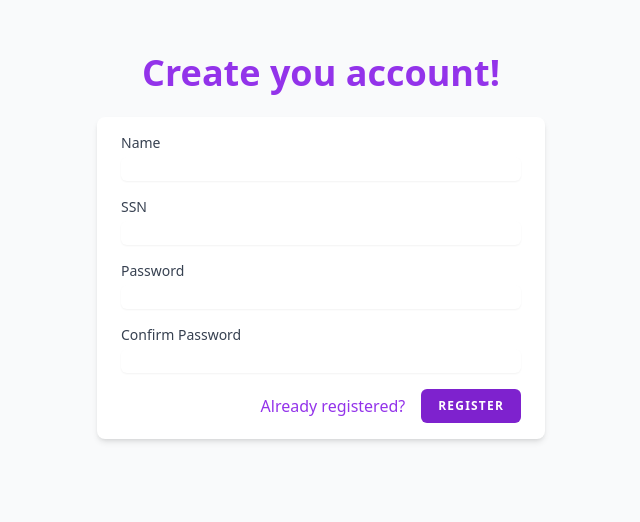
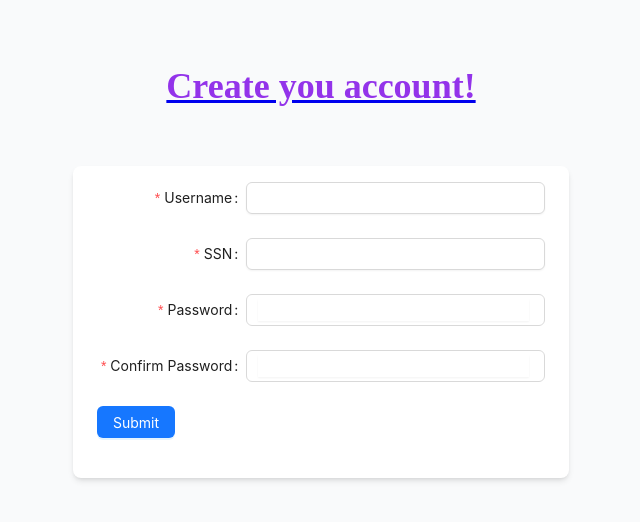
Before and after one commit to Faez-Ansari/voting-1, a React (Vite) app: page /register in a window 1280 px wide. Shown: the part 154-676 px from the top of the page, without its empty margins (319-959 px from the left). Built offline with nearby package versions, Linux system fonts and the light colour scheme.

Commit message:
fixing login and register

```diff
--- a/loginforms/package.json
+++ /dev/null
@@ -1,5 +0,0 @@
-{
-  "name": "loginforms",
-  "version": "0.1.0",
-  "private": true
-}
--- a/package.json
+++ b/package.json
@@ -10,6 +10,7 @@
   },
   "dependencies": {
     "antd": "^5.1.6",
+    "axios": "^1.2.3",
     "localforage": "^1.10.0",
     "match-sorter": "^6.3.1",
     "react": "^18.2.0",
--- a/src/App.jsx
+++ b/src/App.jsx
@@ -2,6 +2,7 @@ import React, { useState } from "react";
 import "./App.css";
 import HomePage from "./homePage";
 import Header from "./header";
+
 function App() {
   return (
     <div>
--- a/src/addGenre.jsx
+++ b/src/addGenre.jsx
@@ -1,3 +1,6 @@
+import React, { useState } from "react";
+
+const AddGenre = () => {
   const [genre, setGenre] = useState("");
 
   function handleGenreChange(genre) {
@@ -10,12 +13,24 @@ function handleGenreSubmit() {
   }
 
   return (
+    <div className="">
+      <h1 className="font-bold">Add Genre</h1>
       <div>
         <input
           type="text"
           placeholder="Enter candidate name"
+          className="border-2 border-gray-300 bg-white h-10 px-5 pr-16 rounded-lg text-sm focus:outline-none"
           onChange={(e) => handleGenreChange(e.target.value)}
         />
-    <button onClick={handleGenreSubmit}>Submit</button>
+        <button
+          className="bg-blue-500 hover:bg-blue-700 text-white font-bold py-2 px-4 rounded"
+          onClick={handleGenreSubmit}
+        >
+          Submit
+        </button>
+      </div>
     </div>
   );
+};
+
+export default AddGenre;
--- a/src/admin.jsx
+++ b/src/admin.jsx
@@ -1,5 +1,7 @@
 import React from "react";
 import { Table } from "antd";
+import AddGenre from "./addGenre";
+import { Link } from "react-router-dom";
 
 const columns = [
   {
@@ -32,6 +34,20 @@ const data = [
   },
 ];
 
-const App = () => <Table columns={columns} dataSource={data} />;
+const App = () => (
+  <div>
+    <button>
+      <Link
+        className="w-full px-4 py-2 tracking-wide text-white transition-colors duration-200 transform bg-purple-700"
+        to={"/"}
+      >
+        Home
+      </Link>
+    </button>
+    <h1 className="font-bold text-3xl text-center">Votes</h1>
+    <Table columns={columns} dataSource={data} />
+    <AddGenre />
+  </div>
+);
 
 export default App;
--- a/src/header.jsx
+++ b/src/header.jsx
@@ -2,7 +2,8 @@ import React from "react";
 import { Link } from "react-router-dom";
 export default function Header() {
   return (
-    <div>
+    <div className="flex justify-center items-center h-screen">
+      <div className="flex gap-3">
         <button
           className="w-full px-4 py-2 tracking-wide text-white transition-colors duration-200 transform bg-purple-700
         rounded-md hover:bg-purple-600 focus:outline-none focus:bg-purple-600"
@@ -13,8 +14,11 @@ export default function Header() {
           className="w-full px-4 py-2 tracking-wide text-white transition-colors duration-200 transform bg-purple-700
         rounded-md hover:bg-purple-600 focus:outline-none focus:bg-purple-600"
         >
-        <Link to={"/signin"}>Sign in as admin</Link>
+          <Link to={"/signin"} state={{ from: "admin" }}>
+            Sign in as admin
+          </Link>
         </button>
+      </div>
     </div>
   );
 }
--- a/src/index.css
+++ b/src/index.css
@@ -1,3 +1,6 @@
-@tailwind base;
 @tailwind components;
 @tailwind utilities;
+
+input {
+  @apply border border-gray-300 rounded-md shadow-sm;
+}
--- a/src/main.jsx
+++ b/src/main.jsx
@@ -7,6 +7,7 @@ import Signin from "./signin";
 import Register from "./register";
 import Voting from "./voting";
 import Admin from "./admin";
+
 const router = createBrowserRouter([
   {
     path: "/",
--- a/src/register.jsx
+++ b/src/register.jsx
@@ -1,6 +1,20 @@
+import { Button, Form, Input } from "antd";
+import axios from "axios";
 import React from "react";
-import { Link } from "react-router-dom";
+
 export default function Register() {
+  const [form] = Form.useForm();
+
+  async function handleSubmit() {
+    let user = await axios.post("http://localhost:2000/register", {
+      username: form.getFieldValue("username"),
+      ssn: form.getFieldValue("ssn"),
+      password: form.getFieldValue("password"),
+      role: "user",
+    });
+    console.log(user);
+  }
+
   return (
     <div>
       <div className="flex flex-col items-center min-h-screen pt-6 sm:justify-center sm:pt-0 bg-gray-50">
@@ -12,79 +26,93 @@ export default function Register() {
           </a>
         </div>
         <div className="w-full px-6 py-4 mt-6 overflow-hidden bg-white shadow-md sm:max-w-md sm:rounded-lg">
-          <form>
-            <div>
-              <label
-                htmlFor="name"
-                className="block text-sm font-medium text-gray-700 undefined"
+          <Form
+            labelCol={{
+              span: 8,
+            }}
+            wrapperCol={{
+              span: 16,
+            }}
+            form={form}
+            onFinish={handleSubmit}
           >
-                Name
-              </label>
-              <div className="flex flex-col items-start">
-                <input
-                  type="text"
-                  name="name"
-                  className="block w-full mt-1 border-gray-300 rounded-md shadow-sm focus:border-indigo-300 focus:ring focus:ring-indigo-200 focus:ring-opacity-50"
-                />
-              </div>
-            </div>
-            <div className="mt-4">
-              <label
-                htmlFor="email"
-                className="block text-sm font-medium text-gray-700 undefined"
+            <Form.Item
+              label="Username"
+              name="username"
+              rules={[
+                {
+                  required: true,
+                  message: "Please input your username!",
+                },
+              ]}
             >
-                SSN
-              </label>
-              <div className="flex flex-col items-start">
-                <input
-                  type="email"
-                  name="email"
-                  className="block w-full mt-1 border-gray-300 rounded-md shadow-sm focus:border-indigo-300 focus:ring focus:ring-indigo-200 focus:ring-opacity-50"
-                />
-              </div>
-            </div>
-            <div className="mt-4">
-              <label
-                htmlFor="password"
-                className="block text-sm font-medium text-gray-700 undefined"
+              <Input type="text" />
+            </Form.Item>
+            <Form.Item
+              label="SSN"
+              name="ssn"
+              rules={[
+                {
+                  required: true,
+                  message: "Please input your SSN!",
+                  max: 10,
+                  min: 10,
+                },
+                {
+                  len: 10,
+                  message: "SSN must be 10 digits!",
+                },
+              ]}
             >
-                Password
-              </label>
-              <div className="flex flex-col items-start">
-                <input
-                  type="password"
+              <Input type="text" />
+            </Form.Item>
+            <Form.Item
+              label="Password"
               name="password"
-                  className="block w-full mt-1 border-gray-300 rounded-md shadow-sm focus:border-indigo-300 focus:ring focus:ring-indigo-200 focus:ring-opacity-50"
-                />
-              </div>
-            </div>
-            <div className="mt-4">
-              <label
-                htmlFor="password_confirmation"
-                className="block text-sm font-medium text-gray-700 undefined"
+              hasFeedback
+              rules={[
+                {
+                  required: true,
+                  message: "Please input your password!",
+                },
+              ]}
             >
-                Confirm Password
-              </label>
-              <div className="flex flex-col items-start">
-                <input
-                  type="password"
-                  name="password_confirmation"
-                  className="block w-full mt-1 border-gray-300 rounded-md shadow-sm focus:border-indigo-300 focus:ring focus:ring-indigo-200 focus:ring-opacity-50"
-                />
-              </div>
-            </div>
-            <div className="flex items-center justify-end mt-4">
-              <a className="font-medium text-purple-600 hover:underline">
-                <Link to={"/signin"}>Already registered?</Link>
-              </a>
-              <button
-                type="submit"
-                className="inline-flex items-center px-4 py-2 ml-4 text-xs font-semibold tracking-widest text-white uppercase transition duration-150 ease-in-out bg-purple-700 border border-transparent rounded-md active:bg-gray-900 false"
+              <Input type="password" />
+            </Form.Item>
+            <Form.Item
+              label="Confirm Password"
+              name="confirmPassword"
+              required
+              dependencies={["password"]}
+              hasFeedback
+              rules={[
+                {
+                  required: true,
+                  message: "Please input your password!",
+                },
+                ({ getFieldValue }) => ({
+                  validator(_, value) {
+                    if (!value || getFieldValue("password") === value) {
+                      return Promise.resolve();
+                    }
+
+                    return Promise.reject(
+                      new Error(
+                        "The two passwords that you entered do not match!"
+                      )
+                    );
+                  },
+                }),
+              ]}
             >
-                <Link to={"/voting"}>Register</Link>
-              </button>
-            </div>
-          </form>
+              <Input type="password" />
+            </Form.Item>
+            <Form.Item>
+              <Button type="primary" htmlType="submit">
+                Submit
+              </Button>
+            </Form.Item>
+          </Form>
         </div>
       </div>
     </div>
--- a/src/signin.jsx
+++ b/src/signin.jsx
@@ -1,6 +1,28 @@
 import React from "react";
 import { Link } from "react-router-dom";
+import { useLocation, useNavigate } from "react-router-dom";
+import axios from "axios";
+
 export default function Signin() {
+  const location = useLocation();
+  const navigate = useNavigate();
+
+  const { from } = location.state || { from: "user" };
+
+  async function handleSubmit(event) {
+    event.preventDefault();
+    const data = await axios.post("localhost:8080/login", {
+      username: event.target.username.value,
+      password: event.target.password.value,
+    });
+
+    if (data) {
+      navigate(from == "user" ? "/user" : "/admin");
+    }
+
+    console.log(data);
+  }
+
   return (
     <div className="relative flex flex-col justify-center min-h-screen overflow-hidden">
       <div className="w-full p-6 m-auto bg-pink-50 rounded-md shadow-md lg:max-w-xl">
@@ -10,13 +32,13 @@ export default function Signin() {
         <form className="mt-6">
           <div className="mb-2">
             <label
-              for="email"
+              for="username"
               className="block text-sm font-semibold text-gray-800"
             >
-              Email*
+              Username*
             </label>
             <input
-              type="email"
+              type="text"
               className="block w-full px-4 py-2 mt-2 text-purple-700 bg-white border rounded-md focus:border-purple-400 focus:ring-purple-300 focus:outline-none focus:ring focus:ring-opacity-40"
             />
           </div>
@@ -32,12 +54,13 @@ export default function Signin() {
               className="block w-full px-4 py-2 mt-2 text-purple-700 bg-white border rounded-md focus:border-purple-400 focus:ring-purple-300 focus:outline-none focus:ring focus:ring-opacity-40"
             />
           </div>
-          <a href="#" className="text-xs text-purple-600 hover:underline">
-            Forget Password?
-          </a>
+
           <div className="mt-6">
-            <button className="w-full px-4 py-2 tracking-wide text-white transition-colors duration-200 transform bg-purple-700 rounded-md hover:bg-purple-600 focus:outline-none focus:bg-purple-600">
-              <Link to={"/voting"}>Login</Link>
+            <button
+              onClick={handleSubmit}
+              className="w-full px-4 py-2 tracking-wide text-white transition-colors duration-200 transform bg-purple-700 rounded-md hover:bg-purple-600 focus:outline-none focus:bg-purple-600"
+            >
+              Sign in
             </button>
           </div>
         </form>
--- a/src/voting.jsx
+++ b/src/voting.jsx
@@ -1,4 +1,5 @@
 import React, { useState } from "react";
+import { Link } from "react-router-dom";
 export default function Voting() {
   const [selectedGenre, setSelectedGenre] = useState("");
   const [genre, setGenre] = useState(["Rap", "Rock", "Jazz", "Pop", "Metal"]);
@@ -6,18 +7,25 @@ export default function Voting() {
 
   if (isSubmitted) {
     return (
-      <div>
+      <div className="flex items-center justify-center">
         <h1>Selected Genre: {selectedGenre}</h1>
       </div>
     );
   }
 
   return (
-    <div>
-      <div>
+    <div className="">
+      <button>
+        <Link
+          className="w-full px-4 py-2 tracking-wide text-white transition-colors duration-200 transform bg-purple-700"
+          to={"/"}
+        >
+          Home
+        </Link>
+      </button>
+      <div className="flex flex-col h-screen justify-center items-center">
         {genre.map((genre) => (
           <div key={genre}>
-            <label className="genre">{genre}</label>
             <input
               type="checkbox"
               name="genre"
@@ -25,15 +33,17 @@ export default function Voting() {
               checked={selectedGenre == genre}
               onChange={(e) => setSelectedGenre(e.target.value)}
             />
+            <label className="genre">{genre}</label>
           </div>
         ))}
+        <button
+          onClick={() => setIsSubmitted(true)}
+          className="bg-blue-500 hover:bg-blue-700 text-white font-bold py-2 px-4 rounded"
+          disabled={selectedGenre === ""}
+        >
+          Submit
+        </button>
       </div>
-      <button
-        onClick={() => setIsSubmitted(true)}
-        disabled={selectedGenre === ""}
-      >
-        Submit
-      </button>
     </div>
   );
 }
```
Lines whose indentation alone changed are shown as unchanged.
